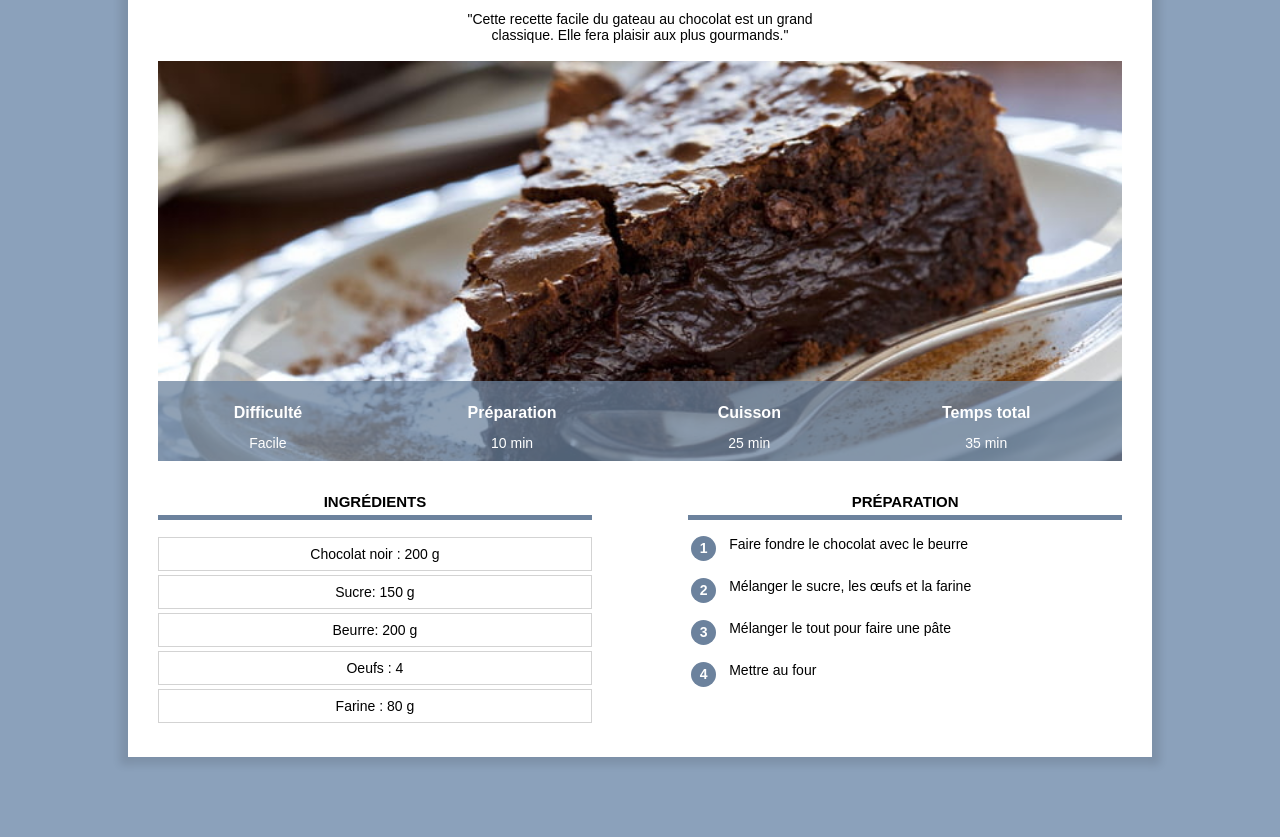
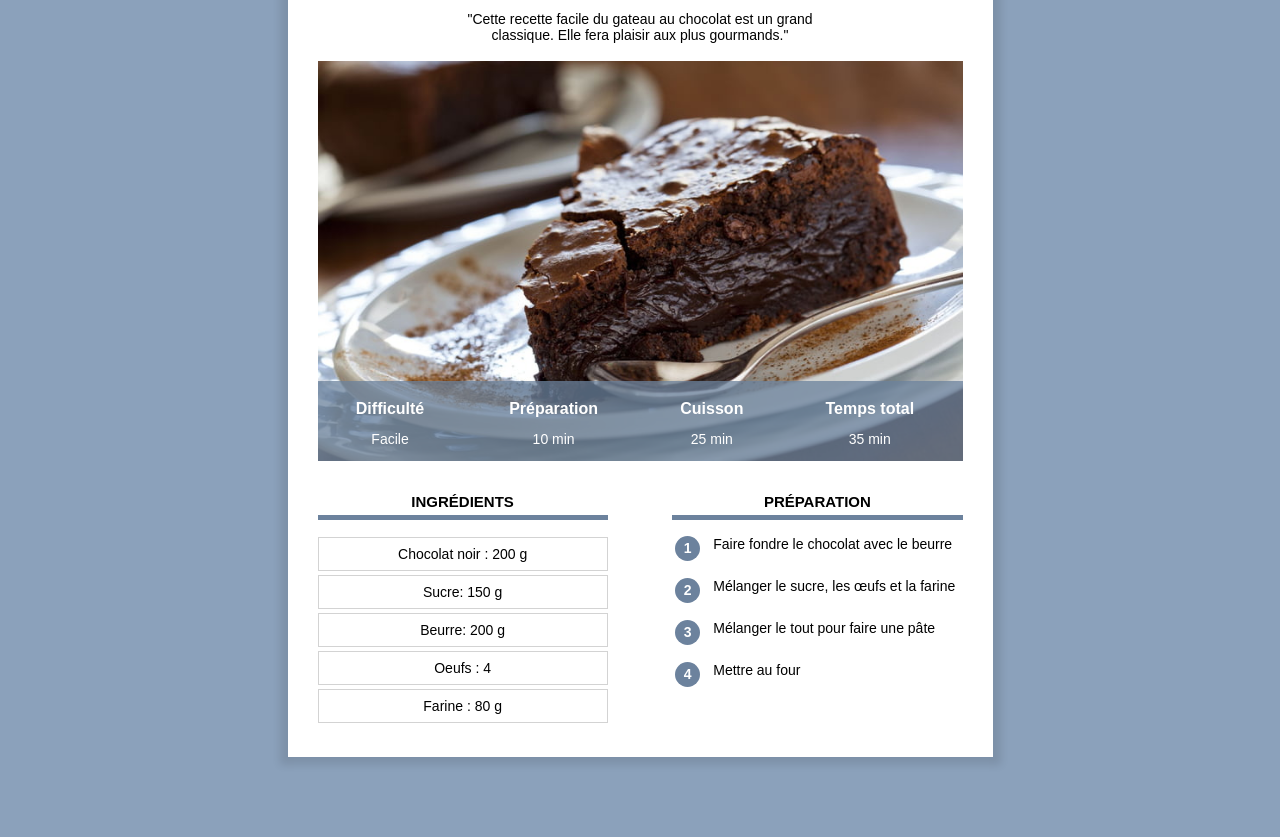
Before and after one commit to Azmm7/site_recettes, a plain HTML site: page index.html in a window 1280 px wide. Shown: the part 146-983 px from the top of the page. Drawn offline with Linux system fonts and the light colour scheme.

Commit message:
Add files via upload

```diff
--- a/index.html
+++ b/index.html
@@ -2,8 +2,9 @@
 <html>
   <head>
     <meta charset="UTF-8" />
+    <meta name="viewport" content="width=device-width, initial-scale=1.0">
     <title>Gateau au chocolat</title>
-    <link rel="stylesheet" href="recette.css"
+    <link rel="stylesheet" href="recette.css" />
   </head>
   <body>
     <!--On a mit "categorie" car par rapport à notre design,
--- a/recette.css
+++ b/recette.css
@@ -1,53 +1,50 @@
-/* Commentaire en CSS*/
-
-
 * {
     overflow: auto;
 }
 
-
-
 body {
-        background-color: #8ba1bb;
+    background-color: #8BA1BB;
     font-family: Arial;
     margin: 0;
 }
-      p.categorie {
-        background-color: black;
-        color: white;
-        display: inline-block;
-        margin-top: -15px;
-        margin-bottom: 0;
-        padding: 8px 18px;
-        font-weight: bold;
-        font-size: 16px;
-      }
-      div.categorie {
-        text-align: center;
-      }
+
 div.contenu {
     background-color: white;
-        margin: 60px 10% 80px 10%;
-        padding: 0px 30px 30px 30px;
-        min-width: 350px;
+    margin: 40px 8px 40px 8px;
+    padding: 0px 8px 20px 8px;
     box-shadow: 0px 0px 8px 8px rgba(0, 0, 0, 0.1);
     overflow: visible;
 }
+
 h1 {
     text-align: center;
-        margin-top: 25px;
     margin-bottom: 12px;
     margin-top: 10px;
 }
+
 p.description {
     text-align: center;
     max-width: 400px;
     display: inline-block;
     font-size: 14px;
 }
+
+/* Mon commentaire CSS */
+
 .centre {
     text-align: center;
     width: 100%;
+}
+
+p.categorie {
+    background-color: black;
+    color: white;
+    display: inline-block;
+    margin-top: -15px;
+    padding: 8px 18px;
+    margin-bottom: 0px;
+    font-weight: bold;
+    font-size: 16px;
 }
 
 div.categorie {
@@ -55,51 +52,54 @@
     margin-top: 0px;
     overflow: visible;
 }
+
 div.separateur {
+    width: 100px;
     height: 1px;
-        width: 100px;
     background-color: black;
     margin-left: auto;
     margin-right: auto;
 }
+
+div.info {
+    position: relative;
+}
+
 table.info {
     position: absolute;
-        bottom: 0;
+    bottom:0;
     width: 100%;
     color: white;
     background-color: #6C829DC0;
-        height: 80px;
+    height: 50px
 }
-      div.info {
-        position: relative;
-      }
+
 table.info td {
     text-align: center;
-        font-size: 14px;
+    font-size: 12px;
     vertical-align: top;
 }
+
 table.info th {
-        font-size: 16px;
+    font-size: 14px;
     vertical-align: bottom;
-        padding: 8px;
+    padding-bottom: 8px;
+}
 
-      }
 img.info {
     display: block;
     max-height: 400px;
     object-fit: cover;
     min-height: 200px;
-        background-color: lightgray ;
-
+    background-color: lightgray;
 }
 
-      div.colonne{
-        width: 45%;
+div.colonne {
+    width: 100%;
     margin-top: 20px;
 }
 
 div.colonne h2 {
-
     text-align: center;
     text-transform: uppercase;
     font-size: 15px;
@@ -107,24 +107,17 @@
     padding-bottom: 5px;
 }
 
-
-
 div.colonne1 {
     display: inline-block;
-        margin-right: 10%;
 }
 
-      div.colonne2 {
-        float: right;
-      }
-
-      div.ingredients p{
+div.ingredients p {
     text-align: center;
     font-size: 14px;
     border: 1px solid lightgray;
     padding: 8px 0px;
     margin-top: 4px;
-        margin-bottom: 0px;
+    margin-bottom: 0;
 }
 
 table.preparation p.numero {
@@ -149,9 +142,49 @@
     font-size: 14px;
     padding-left: 10px;
     padding-bottom: 10px;
-
 }
 
 table.preparation tr {
     height: 40px;
 }
+
+/* Styles pour ordinateur */
+@media only screen and (min-width: 768px) {
+    div.contenu {
+        margin: 60px 10% 80px 10%;
+        padding: 0px 30px 30px 30px;
+        min-width: 350px;
+    }
+
+    table.info {
+        height: 80px
+    }
+
+    table.info td {
+        font-size: 14px;
+    }
+
+    table.info th {
+        font-size: 16px;
+    }
+
+    div.colonne {
+        width: 45%;
+    }
+
+    div.colonne1 {
+        margin-right: 10%;
+    }
+
+    div.colonne2 {
+        float: right;
+    }
+}
+
+@media only screen and (min-width: 900px) {
+    div.contenu {
+        margin-left: auto;
+        margin-right: auto;
+        width: 645px;
+    }
+}
```
Also changed, not shown: recette.html (+2 -1 lines). Lines whose indentation alone changed are shown as unchanged.
